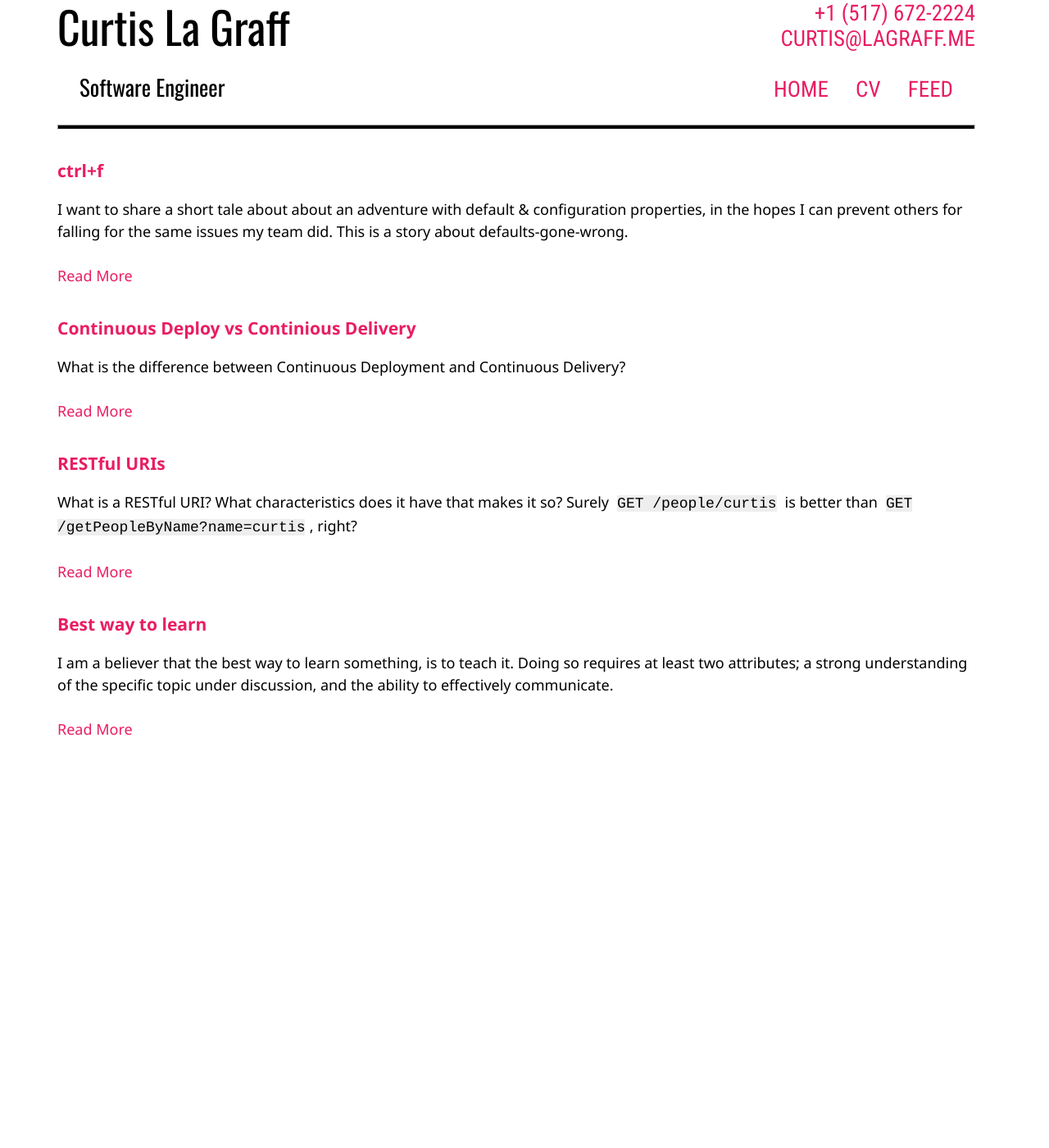
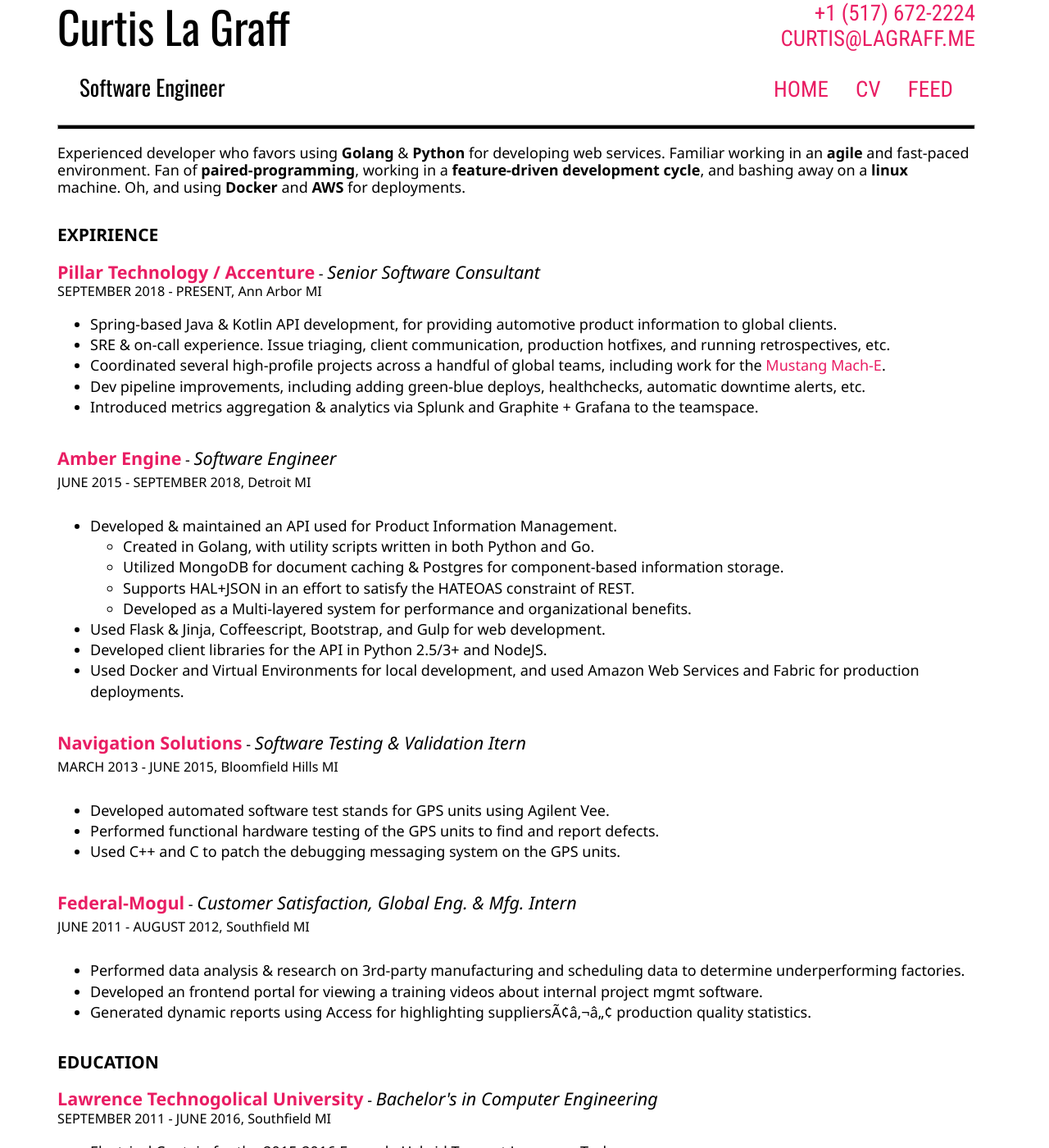
Before and after one commit to clagraff/clagraff.github.io, a Jekyll site: the page built from index.html, in a window 1280 px wide and 1400 px high. Shown: the whole window at 82% size. Built offline with Jekyll 4.4.1, drawn with Linux system fonts in a browser that asks for light colours; some of the changed text lies outside the part shown.

Commit message:
Update index.html

```diff
--- a/index.html
+++ b/index.html
@@ -2,14 +2,70 @@
 layout: default
 ---
 
-{% for post in site.posts %}
-{% unless  post.state == "draft" %}
-<article class="post">
-  <div class="entry">
-    <h3><a href="{{ site.baseurl }}{{ post.url }}">{{ post.title }}</a></h3>
-    {{ post.excerpt }}
-    <a href="{{ site.baseurl }}{{ post.url }}" class="read-more">Read More</a>
-  </div>
-</article>
-{% endunless %}
-{% endfor %}
+<p>
+  Experienced developer who favors using <b>Golang</b> &amp; <b>Python</b> for developing web services. Familiar working in an <b>agile</b> and fast-paced environment. Fan of <b>paired-programming</b>, working in a <b>feature-driven development cycle</b>, and bashing away on a <b>linux</b> machine. Oh, and using <b>Docker</b> and <b>AWS</b> for deployments.
+</p>
+
+<p class="entry">
+  <h3>EXPIRIENCE</h3>
+  <span class="company">Pillar Technology / Accenture</span> - <span class="position">Senior Software Consultant</span><br/>
+  <span class="duration">SEPTEMBER 2018 - PRESENT, Ann Arbor MI</span><br/>
+  <ul>
+    <li>Spring-based Java & Kotlin API development, for providing automotive product information to global clients.</li>
+    <li>SRE & on-call experience. Issue triaging, client communication, production hotfixes, and running retrospectives, etc.</li>
+    <li>Coordinated several high-profile projects across a handful of global teams, including work for the <a href="https://en.wikipedia.org/wiki/Ford_Mustang_Mach-E">Mustang Mach-E</a>.</li>
+    <li>Dev pipeline improvements, including adding green-blue deploys, healthchecks, automatic downtime alerts, etc.</li>
+    <li>Introduced metrics aggregation & analytics via Splunk and Graphite + Grafana to the teamspace.</li>
+  </ul>
+</p>
+
+<p class="entry">
+  <span class="company">Amber Engine</span> - <span class="position">Software Engineer</span><br/>
+  <span class="duration">JUNE 2015 - SEPTEMBER 2018, Detroit MI</span><br/>
+  <ul>
+    <li>Developed & maintained an API used for Product Information Management.</li>
+    <ul>
+      <li>Created in Golang, with utility scripts written in both Python and Go.</li>
+      <li>Utilized MongoDB for document caching & Postgres for component-based information storage.</li>
+      <li>Supports HAL+JSON in an effort to satisfy the HATEOAS constraint of REST.</li>
+      <li>Developed as a Multi-layered system for performance and organizational benefits.</li>
+    </ul>
+    <li>Used Flask & Jinja, Coffeescript, Bootstrap, and Gulp for web development.</li>
+    <li>Developed client libraries for the API in Python 2.5/3+ and NodeJS.</li>
+    <li>Used Docker and Virtual Environments for local development, and used Amazon Web Services and Fabric for production deployments.</li>
+  </ul>
+</p>
+
+<p class="entry">
+  <span class="company">Navigation Solutions</span> - <span class="position">Software Testing & Validation Itern</span><br/>
+  <span class="duration">MARCH 2013 - JUNE 2015, Bloomfield Hills MI</span><br/>
+  <ul>
+    <li>Developed automated software test stands for GPS units using Agilent Vee.</li>
+    <li>Performed functional hardware testing of the GPS units to find and report defects.</li>
+    <li>Used C++ and C to patch the debugging messaging system on the GPS units.</li>
+  </ul>
+</p>
+
+
+<p class="entry">
+  <span class="company">Federal-Mogul</span> - <span class="position">Customer Satisfaction, Global Eng. & Mfg. Intern</span><br/>
+  <span class="duration">JUNE 2011 - AUGUST 2012, Southfield MI</span><br/>
+  <ul>
+    <li>Performed data analysis & research on 3rd-party manufacturing and scheduling data to determine underperforming factories.</li>
+    <li>Developed an frontend portal for viewing a training videos about internal project mgmt software.</li>
+    <li>Generated dynamic reports using Access for highlighting suppliersÃ¢â‚¬â„¢ production quality statistics.</li>
+  </ul>
+</p>
+
+
+<p class="entry">
+  <h3>EDUCATION</h3>
+  <span class="company">Lawrence Technogolical University</span> - <span class="position">Bachelor's in Computer Engineering</span><br/>
+  <span class="duration">SEPTEMBER 2011 - JUNE 2016, Southfield MI</span><br/>
+  <ul>
+    <li>Electrical Captain for the 2015-2016 Formula Hybrid Team at Lawrence Tech.</li>
+    <ul>
+      <li>Lead developer for designing and developing the data acquisition system on the hybrid car.</li>
+    </ul>
+  </ul>
+</p>
```
